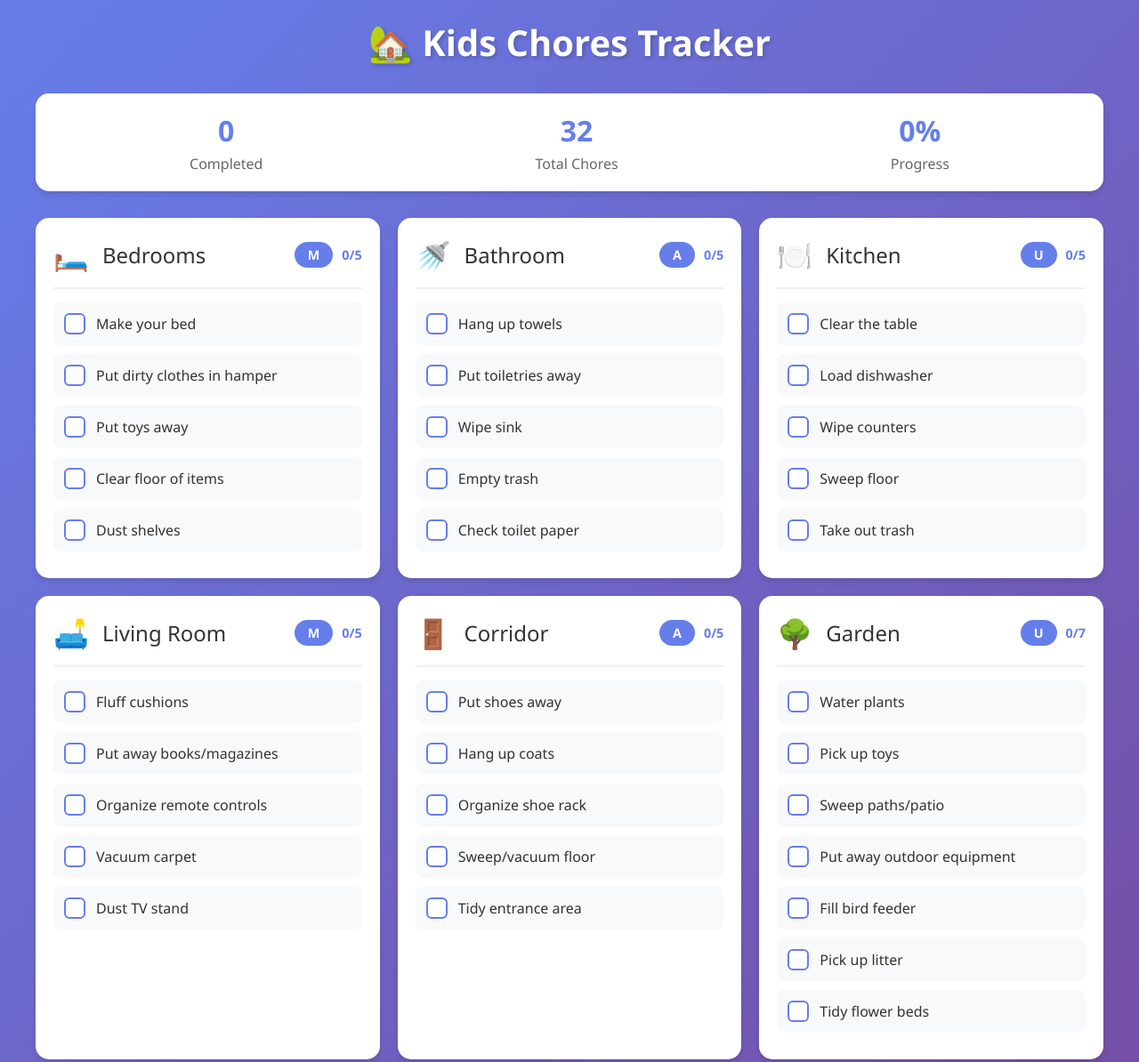
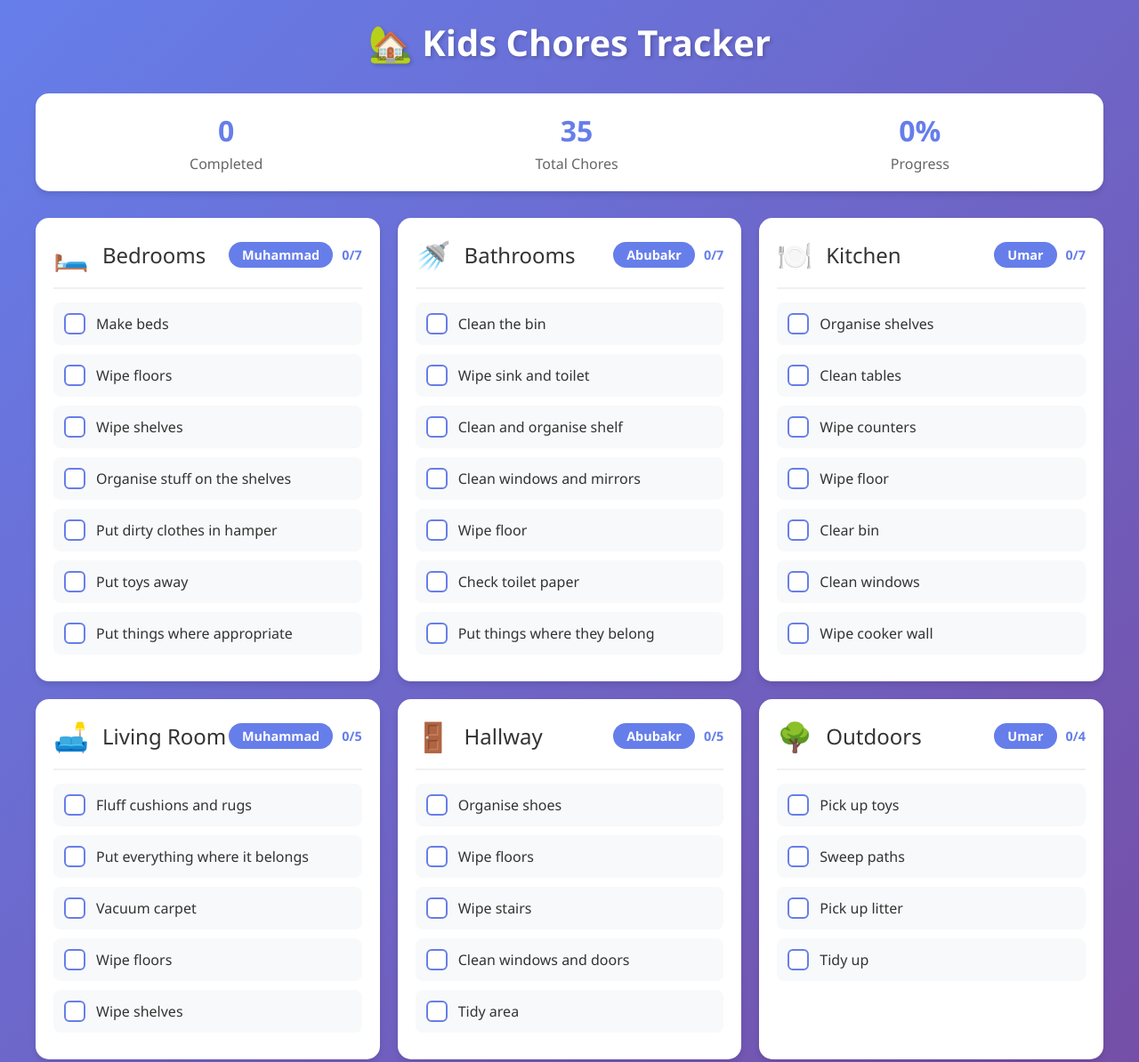
Before and after one commit to zuhra-maker/chores-tracker, a plain HTML site: page index.html in a window 1280 px wide. Shown: the top 1194 px of the page at 89% size. Drawn offline with Linux system fonts and the light colour scheme.

Commit message:
Update index.html

```diff
--- a/index.html
+++ b/index.html
@@ -378,75 +378,78 @@
                 name: "Bedrooms",
                 icon: "🛏️",
                 chores: [
-                    "Make your bed",
+                    "Make beds",
+                    "Wipe floors",
+                    "Wipe shelves",
+                    "Organise stuff on the shelves",
                     "Put dirty clothes in hamper",
                     "Put toys away",
-                    "Clear floor of items",
-                    "Dust shelves"
+                    "Put things where appropriate"
                 ]
             },
             bathroom: {
-                name: "Bathroom",
+                name: "Bathrooms",
                 icon: "🚿",
                 chores: [
-                    "Hang up towels",
-                    "Put toiletries away",
-                    "Wipe sink",
-                    "Empty trash",
-                    "Check toilet paper"
+                    "Clean the bin",
+                    "Wipe sink and toilet",
+                    "Clean and organise shelf",
+                    "Clean windows and mirrors",
+                    "Wipe floor",
+                    "Check toilet paper",
+                    "Put things where they belong"
                 ]
             },
             kitchen: {
                 name: "Kitchen",
                 icon: "🍽️",
                 chores: [
-                    "Clear the table",
-                    "Load dishwasher",
+                    "Organise shelves",
+                    "Clean tables",
                     "Wipe counters",
-                    "Sweep floor",
-                    "Take out trash"
+                    "Wipe floor",
+                    "Clear bin",
+                    "Clean windows",
+                    "Wipe cooker wall"
                 ]
             },
             livingRoom: {
                 name: "Living Room",
                 icon: "🛋️",
                 chores: [
-                    "Fluff cushions",
-                    "Put away books/magazines",
-                    "Organize remote controls",
+                    "Fluff cushions and rugs",
+                    "Put everything where it belongs",
                     "Vacuum carpet",
-                    "Dust TV stand"
+                    "Wipe floors",
+                    "Wipe shelves"
                 ]
             },
             corridor: {
-                name: "Corridor",
+                name: "Hallway",
                 icon: "🚪",
                 chores: [
-                    "Put shoes away",
-                    "Hang up coats",
-                    "Organize shoe rack",
-                    "Sweep/vacuum floor",
-                    "Tidy entrance area"
+                    "Organise shoes",
+                    "Wipe floors",
+                    "Wipe stairs",
+                    "Clean windows and doors",
+                    "Tidy area"
                 ]
             },
             garden: {
-                name: "Garden",
+                name: "Outdoors",
                 icon: "🌳",
                 chores: [
-                    "Water plants",
                     "Pick up toys",
-                    "Sweep paths/patio",
-                    "Put away outdoor equipment",
-                    "Fill bird feeder",
+                    "Sweep paths",
                     "Pick up litter",
-                    "Tidy flower beds"
+                    "Tidy up"
                 ]
             }
 
         };
 
         let completedChores = {};
-        const kids = ['M', 'A', 'U'];
+        const kids = ['Muhammad', 'Abubakr', 'Umar'];
         let roomAssignments = {};
         let choreHistory = [];
 
```
